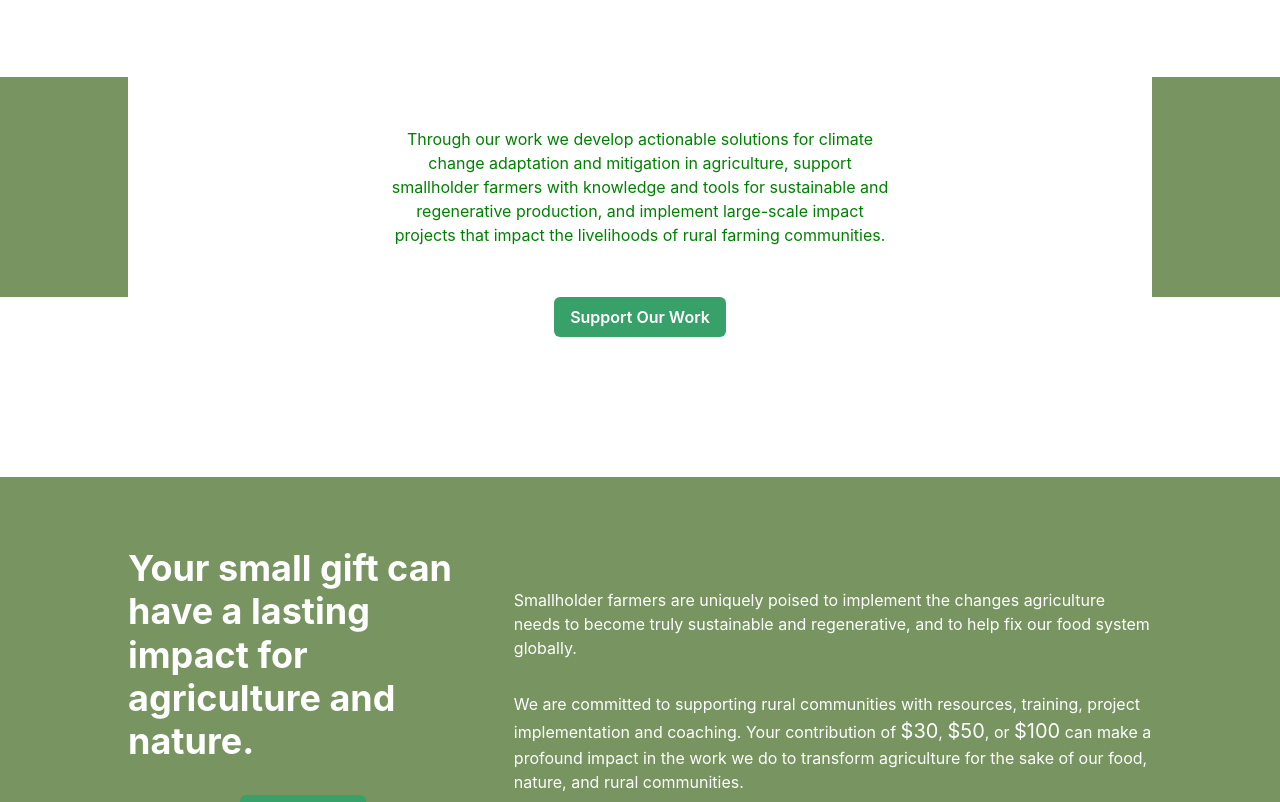
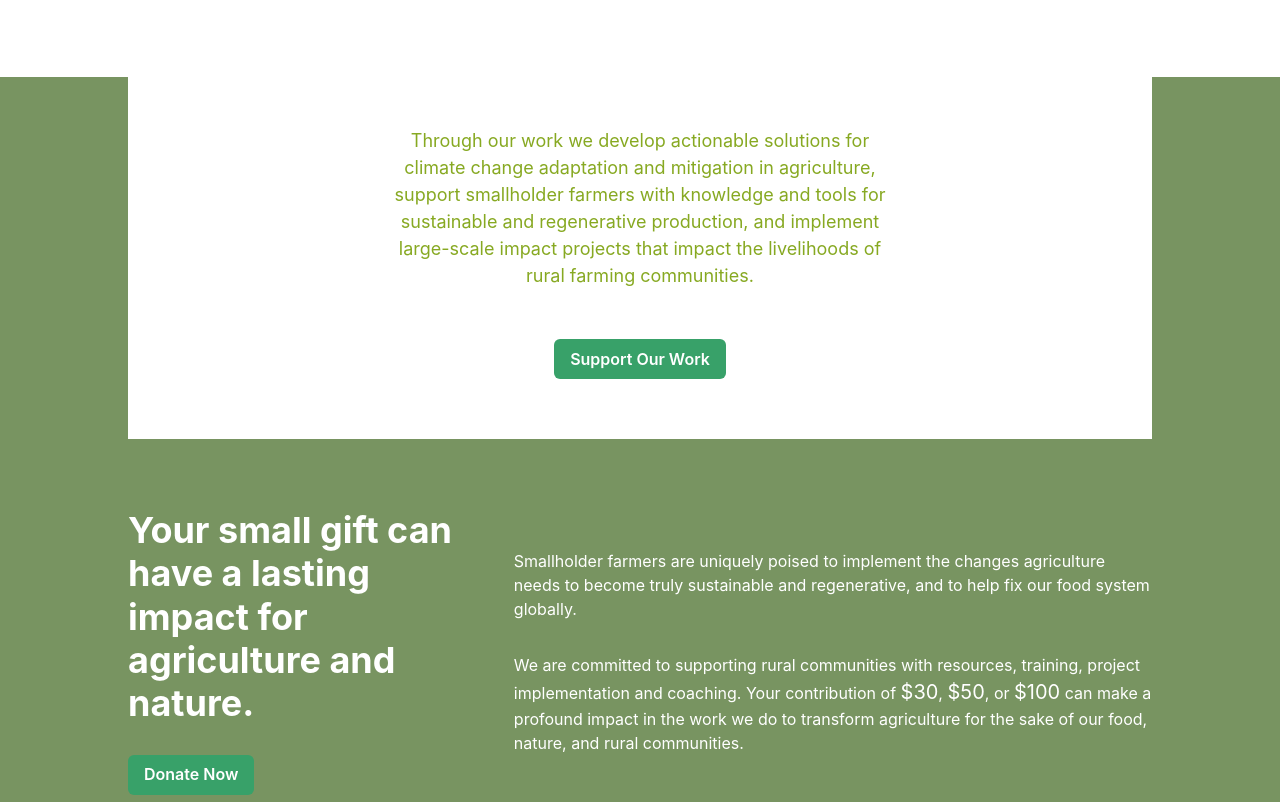
Before and after one commit to thomastepi/sawyer-camp, a React (Create React App) app: page /donate in a window 1280 px wide. Shown: the part 900-1702 px from the top of the page. Built offline with nearby package versions, Linux system fonts and the light colour scheme; no server answers; a web font is replaced by a local one.

Commit message:
restyle donate page

```diff
--- a/src/components/DonateLayer.js
+++ b/src/components/DonateLayer.js
@@ -22,7 +22,11 @@ const DonateLayer = () => {
       <Box w="100%" align="center" bg="#789461">
         <Center w="80%" bg="white" py="50px">
           <Box>
-            <Text fontSize="md" w={isMobileView ? "90%" : "50%"}>
+            <Text
+              fontSize="lg"
+              w={isMobileView ? "90%" : "50%"}
+              color="#87A922"
+            >
               Through our work we develop actionable solutions for climate
               change adaptation and mitigation in agriculture, support
               smallholder farmers with knowledge and tools for sustainable and
@@ -31,14 +35,14 @@ const DonateLayer = () => {
             </Text>
           </Box>
         </Center>
+        <Center w="100%">
+          <Center pb="60px" w={isMobileView ? "80%" : "80%"} bg="white">
+            <Button colorScheme="green">
+              <Link to="/paypal">Support Our Work</Link>
+            </Button>
+          </Center>
+        </Center>
       </Box>
-      <Center w="100%">
-        <Center pb="60px" w={isMobileView ? "80%" : "40%"} bg="white">
-          <Button colorScheme="green">
-            <Link to="/paypal">Support Our Work</Link>
-          </Button>
-        </Center>
-      </Center>
     </Box>
   );
 };
--- a/src/components/DonateMiddle.js
+++ b/src/components/DonateMiddle.js
@@ -14,21 +14,19 @@ import useIsMobile from "../hooks/useIsMobile";
 const DonateMiddle = () => {
   const isMobileView = useIsMobile();
   return (
-    <Box w="100%" bg="#789461" mt="80px" color="white">
+    <Box w="100%" bg="#789461" color="white">
       <Center>
         <HStack w="80%" py="70px" spacing={9}>
           <Box>
-            <VStack spacing={8}>
-              <Heading>
+            <Heading pb="30px">
               Your small gift can have a lasting impact for agriculture and
               nature.
             </Heading>
             <Button colorScheme="green">
               <Link to="/paypal">Donate Now</Link>
             </Button>
-            </VStack>
           </Box>
-          {isMobileView ? null : (
+          {!isMobileView && (
             <Box>
               <VStack spacing={8}>
                 <Text>
```
Also changed, not shown: src/components/DonateLanding.js (+1 -8 lines). Lines whose indentation alone changed are shown as unchanged.
